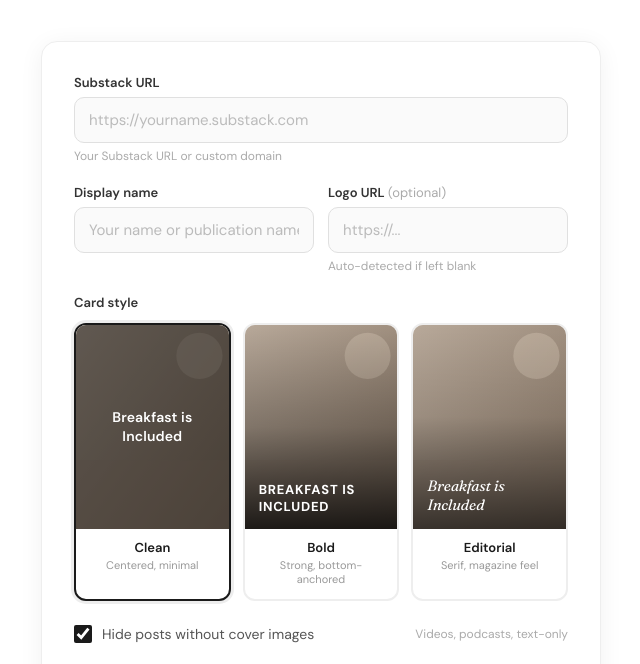
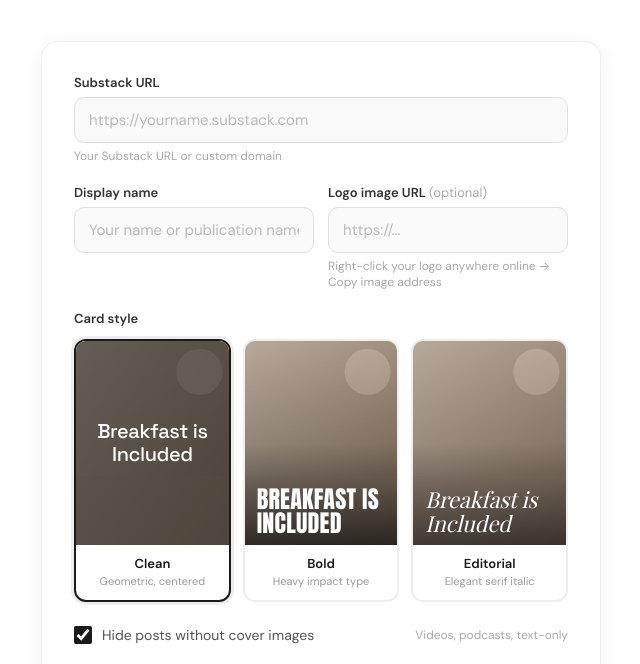
Before and after one commit to scottmonaco/stackpub, a website: page public/index.html in a window 1280 px wide. Shown: the part 285-949 px from the top of the page, without its empty margins (319-959 px from the left). Drawn offline with nearby package versions, Linux system fonts and the light colour scheme; a web font is replaced by a local one.

Commit message:
Update index.html

```diff
--- a/public/index.html
+++ b/public/index.html
@@ -6,13 +6,12 @@
   <title>stack.pub — Visual portfolio pages for Substack writers</title>
   <meta name="description" content="Turn your Substack into a beautiful link-in-bio grid. Paste your URL, pick a style, share the link." />
   <link rel="preconnect" href="https://fonts.googleapis.com" />
-  <link href="https://fonts.googleapis.com/css2?family=DM+Sans:ital,opsz,wght@0,9..40,300;0,9..40,400;0,9..40,500;0,9..40,600;0,9..40,700;1,9..40,300;1,9..40,400&family=Fraunces:ital,opsz,wght@0,9..144,400;0,9..144,600;0,9..144,700;1,9..144,400&display=swap" rel="stylesheet" />
+  <link href="https://fonts.googleapis.com/css2?family=DM+Sans:ital,opsz,wght@0,9..40,300;0,9..40,400;0,9..40,500;0,9..40,600;0,9..40,700;1,9..40,400&family=Fraunces:ital,opsz,wght@0,9..144,400;0,9..144,600;0,9..144,700;1,9..144,400&family=Space+Grotesk:wght@400;500;600;700&family=Anton&family=Playfair+Display:ital,wght@0,400;0,700;1,400&display=swap" rel="stylesheet" />
   <style>
     *, *::before, *::after { box-sizing: border-box; margin: 0; padding: 0; }
     html { background: #fff; }
     body { font-family: 'DM Sans', -apple-system, sans-serif; color: #1a1a1a; min-height: 100vh; -webkit-font-smoothing: antialiased; }
 
-    /* ── Hero ── */
     .hero { max-width: 580px; margin: 0 auto; padding: 72px 24px 44px; text-align: center; }
     .logo-row { display: flex; align-items: center; justify-content: center; gap: 8px; margin-bottom: 16px; }
     .logo-mark { width: 32px; height: 32px; background: #1a1a1a; border-radius: 8px; display: flex; align-items: center; justify-content: center; }
@@ -21,7 +20,6 @@
     .hero h1 { font-family: 'Fraunces', serif; font-size: clamp(28px, 5vw, 40px); font-weight: 600; line-height: 1.2; letter-spacing: -0.02em; margin-bottom: 12px; color: #111; }
     .hero p { font-size: 17px; color: #666; line-height: 1.6; max-width: 440px; margin: 0 auto; }
 
-    /* ── Form Card ── */
     .form-card {
       max-width: 560px; margin: 0 auto; padding: 32px;
       background: #fff; border: 1px solid #eee; border-radius: 16px;
@@ -39,10 +37,10 @@
     .field input:focus { border-color: #1a1a1a; box-shadow: 0 0 0 3px rgba(26,26,26,0.06); background: #fff; }
     .field input::placeholder { color: #bbb; }
     .field .hint { font-size: 12px; color: #aaa; margin-top: 5px; }
+
     .row { display: grid; grid-template-columns: 1fr 1fr; gap: 14px; }
     @media (max-width: 520px) { .row { grid-template-columns: 1fr; } }
 
-    /* ── Style Picker ── */
     .style-section { margin-bottom: 24px; }
     .style-section > label { display: block; font-size: 13px; font-weight: 600; color: #333; margin-bottom: 12px; }
     .style-grid { display: grid; grid-template-columns: repeat(3, 1fr); gap: 12px; }
@@ -55,7 +53,6 @@
     .style-card:hover { border-color: #ccc; }
     .style-card.active { border-color: #1a1a1a; box-shadow: 0 0 0 3px rgba(26,26,26,0.08); }
 
-    /* Mockup preview area */
     .style-preview {
       aspect-ratio: 3/4; position: relative; overflow: hidden;
       background: #d5d0c8;
@@ -66,47 +63,49 @@
       background-size: cover;
     }
 
-    /* Style 1: Clean — centered white text on dark overlay */
+    /* Clean preview — Space Grotesk, centered */
     .preview-clean .overlay {
       position: absolute; inset: 0;
-      background: rgba(0,0,0,0.48);
-      display: flex; flex-direction: column; align-items: center; justify-content: center;
-      padding: 16px; text-align: center;
+      background: rgba(0,0,0,0.45);
+      display: flex; align-items: center; justify-content: center;
+      padding: 12px; text-align: center;
     }
     .preview-clean .overlay .t {
-      font-family: 'DM Sans', sans-serif; font-weight: 600; font-size: clamp(11px, 2.8vw, 14px);
-      color: #fff; letter-spacing: 0.01em; line-height: 1.35;
+      font-family: 'Space Grotesk', sans-serif; font-weight: 500;
+      font-size: clamp(16px, 4vw, 20px);
+      color: #fff; line-height: 1.15; letter-spacing: -0.02em;
     }
 
-    /* Style 2: Bold — big uppercase, gradient from bottom */
+    /* Bold preview — Anton, bottom-left, uppercase */
     .preview-bold .overlay {
       position: absolute; inset: 0;
-      background: linear-gradient(to top, rgba(0,0,0,0.82) 0%, rgba(0,0,0,0.25) 50%, transparent 100%);
-      display: flex; flex-direction: column; justify-content: flex-end;
-      padding: 14px; text-align: left;
+      background: linear-gradient(to top, rgba(0,0,0,0.7) 0%, rgba(0,0,0,0.15) 50%, transparent 100%);
+      display: flex; align-items: flex-end;
+      padding: 10px 12px; text-align: left;
     }
     .preview-bold .overlay .t {
-      font-family: 'DM Sans', sans-serif; font-weight: 700; font-size: clamp(11px, 2.8vw, 13px);
-      color: #fff; text-transform: uppercase; letter-spacing: 0.06em; line-height: 1.25;
+      font-family: 'Anton', sans-serif; font-weight: 400;
+      font-size: clamp(18px, 5vw, 24px);
+      color: #fff; text-transform: uppercase; line-height: 1.0; letter-spacing: 0.01em;
     }
 
-    /* Style 3: Editorial — serif, elegant */
+    /* Editorial preview — Playfair Display italic, bottom-left */
     .preview-editorial .overlay {
       position: absolute; inset: 0;
-      background: linear-gradient(to top, rgba(0,0,0,0.65) 0%, rgba(0,0,0,0.1) 55%, transparent 100%);
-      display: flex; flex-direction: column; justify-content: flex-end;
-      padding: 14px; text-align: left;
+      background: linear-gradient(to top, rgba(0,0,0,0.6) 0%, rgba(0,0,0,0.1) 50%, transparent 100%);
+      display: flex; align-items: flex-end;
+      padding: 10px 12px; text-align: left;
     }
     .preview-editorial .overlay .t {
-      font-family: 'Fraunces', serif; font-weight: 400; font-size: clamp(12px, 3vw, 15px); font-style: italic;
-      color: #fff; line-height: 1.3; letter-spacing: -0.01em;
+      font-family: 'Playfair Display', serif; font-weight: 400;
+      font-size: clamp(16px, 4.5vw, 22px);
+      font-style: italic; color: #fff; line-height: 1.1; letter-spacing: -0.01em;
     }
 
     .style-info { padding: 10px 12px 12px; text-align: center; }
     .style-info .name { font-weight: 600; font-size: 13px; color: #1a1a1a; margin-bottom: 2px; }
     .style-info .desc { font-size: 11px; color: #999; line-height: 1.3; }
 
-    /* ── Checkbox ── */
     .toggle-row {
       display: flex; align-items: center; gap: 10px;
       margin-bottom: 24px; cursor: pointer; user-select: none;
@@ -117,7 +116,6 @@
     .toggle-row span { font-size: 14px; color: #555; }
     .toggle-row .toggle-hint { font-size: 12px; color: #aaa; margin-left: auto; }
 
-    /* ── Button ── */
     .submit-btn {
       width: 100%; padding: 14px;
       background: #1a1a1a; color: #fff;
@@ -130,7 +128,6 @@
 
     .error { font-size: 13px; color: #e05252; margin-top: 14px; display: none; text-align: center; }
 
-    /* ── Success State ── */
     .success-card {
       display: none; max-width: 560px; margin: 0 auto; padding: 40px 32px;
       background: #fff; border: 1px solid #eee; border-radius: 16px;
@@ -142,23 +139,20 @@
     .your-url {
       display: block; background: #f7f7f7; border: 1px solid #eee; border-radius: 10px;
       padding: 14px 16px; font-size: 15px; font-weight: 500; color: #1a1a1a;
-      text-decoration: none; margin-bottom: 20px; word-break: break-all;
-      transition: background 0.2s;
+      text-decoration: none; margin-bottom: 20px; word-break: break-all; transition: background 0.2s;
     }
     .your-url:hover { background: #f0f0f0; }
     .btn-row { display: flex; gap: 10px; justify-content: center; }
     .action-btn {
       padding: 11px 24px; background: #1a1a1a; color: #fff;
       font-family: 'DM Sans', sans-serif; font-weight: 600; font-size: 14px;
-      border: none; border-radius: 10px; cursor: pointer; text-decoration: none; display: inline-block;
-      transition: all 0.2s;
+      border: none; border-radius: 10px; cursor: pointer; text-decoration: none; display: inline-block; transition: all 0.2s;
     }
     .action-btn:hover { background: #333; }
     .action-btn.outline { background: transparent; color: #1a1a1a; border: 1px solid #ddd; }
     .action-btn.outline:hover { border-color: #999; }
     .post-count { font-size: 13px; color: #aaa; margin-top: 20px; }
 
-    /* ── How It Works ── */
     .how { max-width: 560px; margin: 0 auto; padding: 0 24px; }
     .divider { width: 100%; max-width: 560px; height: 1px; background: #f0f0f0; margin: 56px auto; }
     .how h3 { font-family: 'Fraunces', serif; font-size: 24px; font-weight: 600; letter-spacing: -0.02em; margin-bottom: 28px; text-align: center; }
@@ -193,7 +187,6 @@
     <p>Paste your URL, pick a card style, and get a shareable grid page that updates every time you publish.</p>
   </div>
 
-  <!-- ── Form ── -->
   <div class="form-card" id="formCard">
 
     <div class="field">
@@ -208,13 +201,12 @@
         <input type="text" id="displayName" placeholder="Your name or publication name" />
       </div>
       <div class="field">
-        <label>Logo URL <span style="font-weight:400;color:#aaa">(optional)</span></label>
+        <label>Logo image URL <span style="font-weight:400;color:#aaa">(optional)</span></label>
         <input type="text" id="logoUrl" placeholder="https://..." />
-        <div class="hint">Auto-detected if left blank</div>
+        <div class="hint">Right-click your logo anywhere online → Copy image address</div>
       </div>
     </div>
 
-    <!-- Style Picker with Mockups -->
     <div class="style-section">
       <label>Card style</label>
       <div class="style-grid">
@@ -228,7 +220,7 @@
           </div>
           <div class="style-info">
             <div class="name">Clean</div>
-            <div class="desc">Centered, minimal</div>
+            <div class="desc">Geometric, centered</div>
           </div>
         </div>
 
@@ -241,7 +233,7 @@
           </div>
           <div class="style-info">
             <div class="name">Bold</div>
-            <div class="desc">Strong, bottom-anchored</div>
+            <div class="desc">Heavy impact type</div>
           </div>
         </div>
 
@@ -254,7 +246,7 @@
           </div>
           <div class="style-info">
             <div class="name">Editorial</div>
-            <div class="desc">Serif, magazine feel</div>
+            <div class="desc">Elegant serif italic</div>
           </div>
         </div>
 
@@ -271,7 +263,6 @@
     <div class="error" id="errorMsg"></div>
   </div>
 
-  <!-- ── Success ── -->
   <div class="success-card" id="successCard">
     <div class="success-icon">&#10003;</div>
     <h2>Your page is live</h2>
@@ -286,7 +277,6 @@
 
   <div class="divider"></div>
 
-  <!-- ── How It Works ── -->
   <div class="how">
     <h3>How it works</h3>
     <div class="steps">
@@ -296,7 +286,7 @@
       </div>
       <div class="step">
         <div class="step-num">2</div>
-        <div class="step-text"><strong>Pick a card style</strong> — choose how your titles appear over each cover image. The grid builds instantly.</div>
+        <div class="step-text"><strong>Pick a card style</strong> — three distinct typographic styles for how your titles sit on each cover image.</div>
       </div>
       <div class="step">
         <div class="step-num">3</div>
@@ -326,6 +316,7 @@
       const substackUrl = document.getElementById('substackUrl').value.trim();
       const displayName = document.getElementById('displayName').value.trim();
       const logoUrl = document.getElementById('logoUrl').value.trim();
+      const excludeNoImage = document.getElementById('excludeNoImage').checked;
       const btn = document.getElementById('submitBtn');
       const err = document.getElementById('errorMsg');
 
@@ -333,8 +324,6 @@
 
       if (!substackUrl) return showError('Please enter your Substack URL.');
       if (!displayName) return showError('Please enter a display name.');
-
-      const excludeNoImage = document.getElementById('excludeNoImage').checked;
 
       btn.disabled = true;
       btn.textContent = 'Fetching your posts\u2026';
@@ -358,6 +347,7 @@
         if (data.excluded > 0) countText += ` \u00b7 ${data.excluded} without images hidden`;
         countText += ' \u00b7 updates automatically';
         document.getElementById('postCount').textContent = countText;
+
         document.getElementById('formCard').style.display = 'none';
         document.getElementById('successCard').style.display = 'block';
 
```
